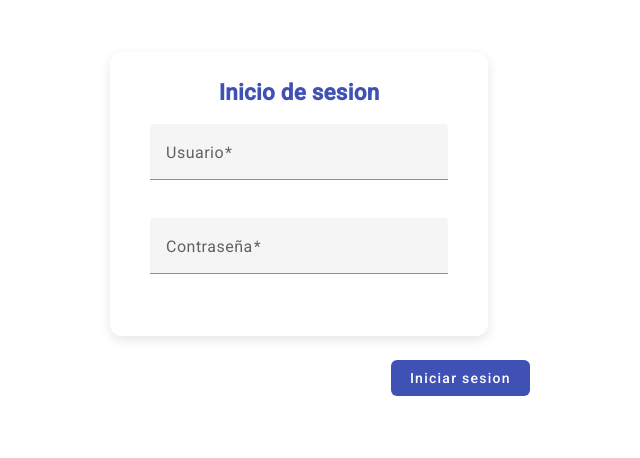
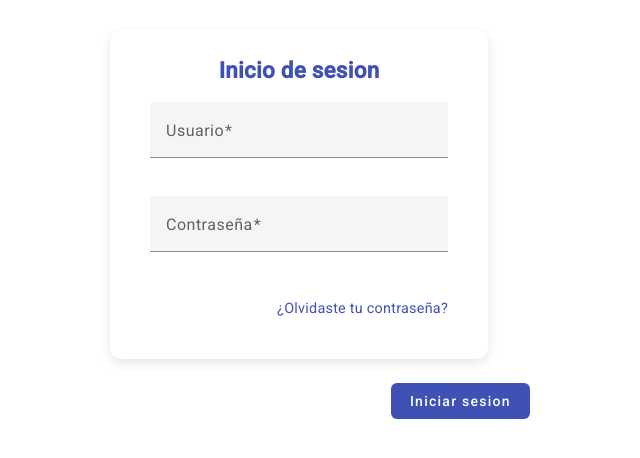
Before and after one commit to MiguelPantoja25/ClinPlastix-Front, an Angular app: page /login in a window 1280 px wide. Shown: the part 176-634 px from the top of the page, without its empty margins (320-960 px from the left). Built offline with nearby package versions, Linux system fonts and the light colour scheme.

Commit message:
Se agrego para cerrar sesion

```diff
--- a/src/app/pages/layout/layout.component.html
+++ b/src/app/pages/layout/layout.component.html
@@ -73,6 +73,13 @@
                     <span>Configuración</span>
                 </div>
             </a>
+
+            <a mat-list-item (click)="logout()" class="logout-item">
+                <div class="menu-item">
+                    <mat-icon>exit_to_app</mat-icon>
+                    <span>Cerrar sesión</span>
+                </div>
+            </a>
         </mat-nav-list>
     </mat-sidenav>
 
--- a/src/app/pages/layout/layout.component.scss
+++ b/src/app/pages/layout/layout.component.scss
@@ -44,3 +44,13 @@
   margin-right: 12px;
   }
 }
+
+mat-nav-list {
+  display: flex;
+  flex-direction: column;
+  height: calc(100% - 64px);
+}
+
+.logout-item {
+  margin-top: auto;
+}
--- a/src/app/pages/layout/layout.component.ts
+++ b/src/app/pages/layout/layout.component.ts
@@ -54,4 +54,10 @@ export class LayoutComponent {
       this.isMenuOpen = true;
     }
   }
+
+  logout() {
+  localStorage.clear();
+  this.router.navigate(['/login']);
 }
+
+}
--- a/src/app/pages/login/login.component.html
+++ b/src/app/pages/login/login.component.html
@@ -19,6 +19,11 @@
           <mat-error *ngIf="hasError('contraseña', 'minlength')">La contraseña debe tener al menos 2 caracteres.</mat-error>
         </mat-form-field>
         </div>
+
+       <div class="olvido-contrasena">
+        <a (click)="olvidoContrasena()">¿Olvidaste tu contraseña?</a>
+        </div>
+
     </mat-card-content>
   </mat-card>
 
--- a/src/app/pages/login/login.component.scss
+++ b/src/app/pages/login/login.component.scss
@@ -63,3 +63,20 @@ button[mat-icon-button] {
     padding: 1rem;
   }
 }
+
+/*  --- link "Olvidaste tu contraseña" --- */
+.olvido-contrasena {
+  margin-top: 8px;
+  text-align: right;
+}
+
+.olvido-contrasena a {
+  font-size: 0.9rem;
+  color: #3f51b5;
+  cursor: pointer;
+  text-decoration: none;
+}
+
+.olvido-contrasena a:hover {
+  text-decoration: underline;
+}
--- a/src/app/pages/login/login.component.ts
+++ b/src/app/pages/login/login.component.ts
@@ -56,6 +56,10 @@ export class LoginComponent implements OnInit {
       });
     }
   }
+   olvidoContrasena() {
+    // Decidir qué hacer
+    this.router.navigate(['/recuperar-password']);
+   }
 
   // Helper para el template
   hasError(ctrl: string, error: string): boolean {
```
